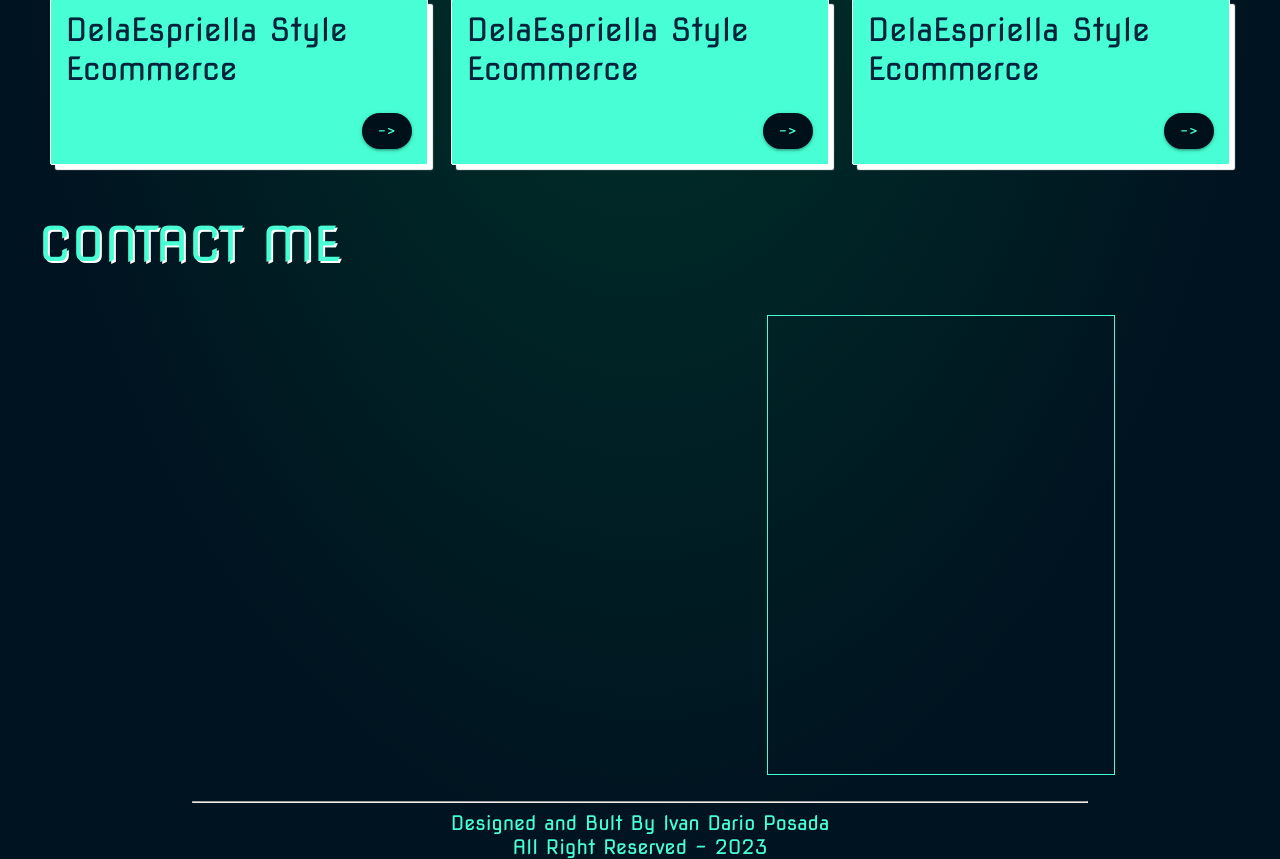
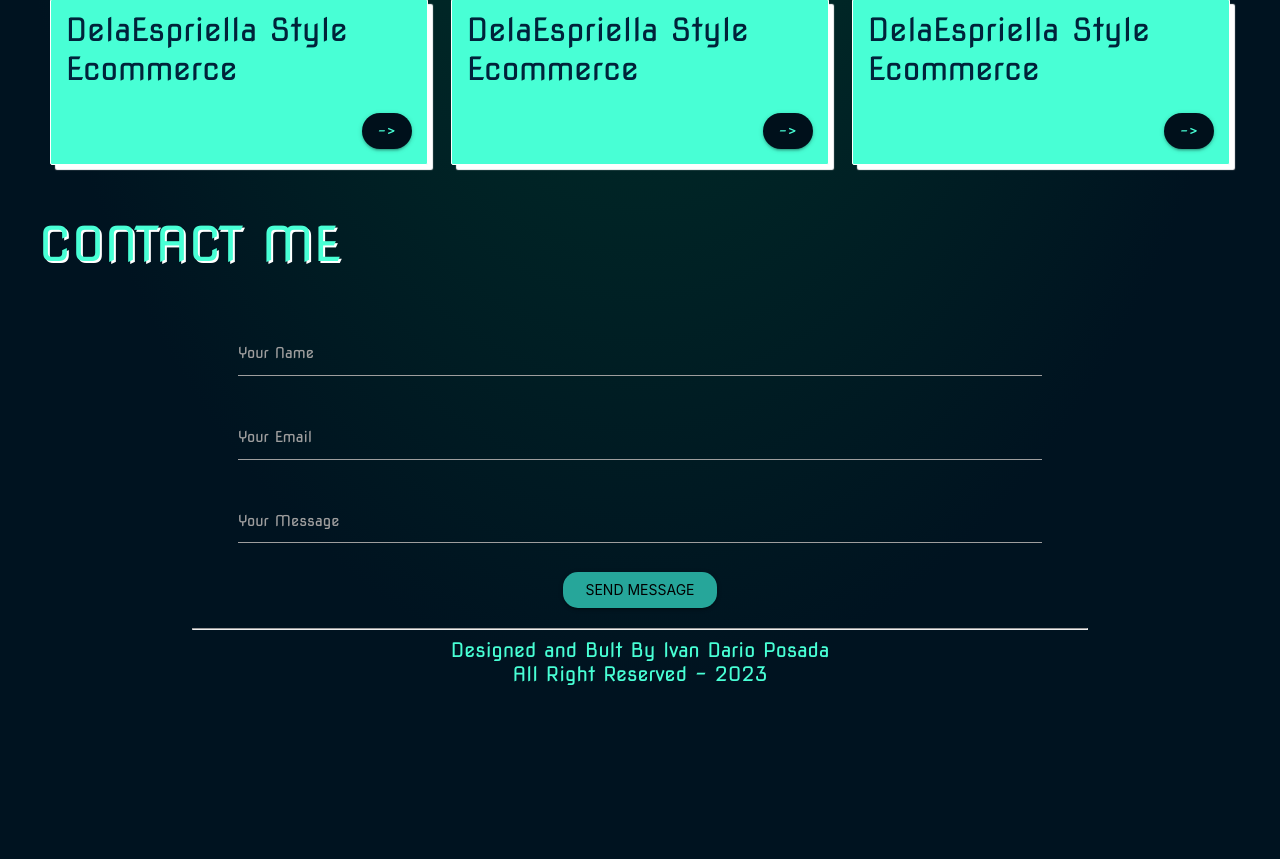
Before and after one commit to idposada/ivandariowebdev, a PHP site: page / in a window 1280 px wide. Shown: the part 1367-2226 px from the top of the page. After the commit the page ends 2052 px from the top, so only its background shows below. Run offline with PHP 8.4, Linux system fonts and the light colour scheme.

Commit message:
Finalizacion de maqueta basica

```diff
--- a/index.php
+++ b/index.php
@@ -90,10 +90,6 @@
 
         </div>
 
-
-
-
-
     </div>
 
   </section>
@@ -104,14 +100,33 @@
       </div>
 
     <div class="row">
-      <div class="col m6 s12">
+      <div class="col m12 s12">
+            <div class="contact-form">
+              <form class="" action="index.html" method="post">
 
+
+              <div class="input-field col m12">
+                <input id="last_name" type="text" class="validate">
+                <label for="last_name">Your Name</label>
+              </div>
+
+              <div class="input-field col m12">
+                <input id="email" type="text" class="validate">
+                <label for="email">Your Email</label>
+              </div>
+
+              <div class="input-field col m12">
+                <textarea id="textarea1" class="materialize-textarea"></textarea>
+                <label for="textarea1">Your Message</label>
+              </div>
+
+              <div class="center enviar">
+       <input type="submit" name="iniciar" value="Send Message" class="waves-effect waves-light btn btn-enviar center">
+         </div>
+
+              </form>
+            </div>
       </div>
-
-      <div class="col m6 s12 img-about">
-            <img src="img/img-perfil1png.png" alt="">
-      </div>
-
     </div>
   </section>
 </main>
--- a/style.css
+++ b/style.css
@@ -152,3 +152,25 @@ color: #48ffd5;
   border: 1px solid #00101b;
   color: #00101b;
 }
+
+.contact-form {
+  padding: 0 15% 0 15%;
+  /*! border: 1px solid; */
+}
+
+textarea{
+  color: #fff !important;
+}
+
+
+input[type="text"]{
+    color: #fff !important;
+}
+
+.btn-enviar{
+  border-radius: 15px;
+}
+
+.input[type="submit"]{
+  font-family: Nova Square !important;
+}
```
